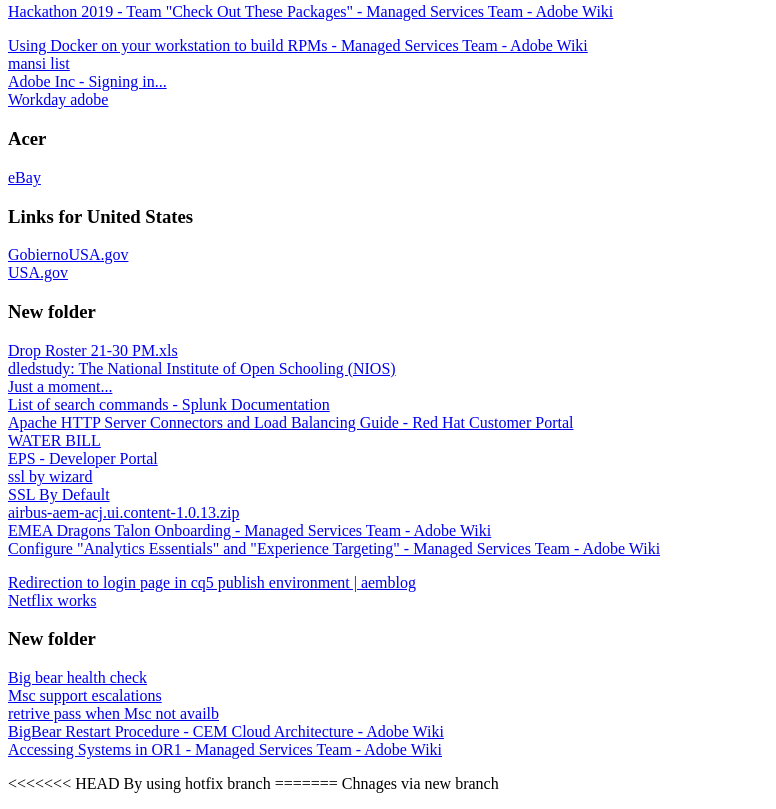
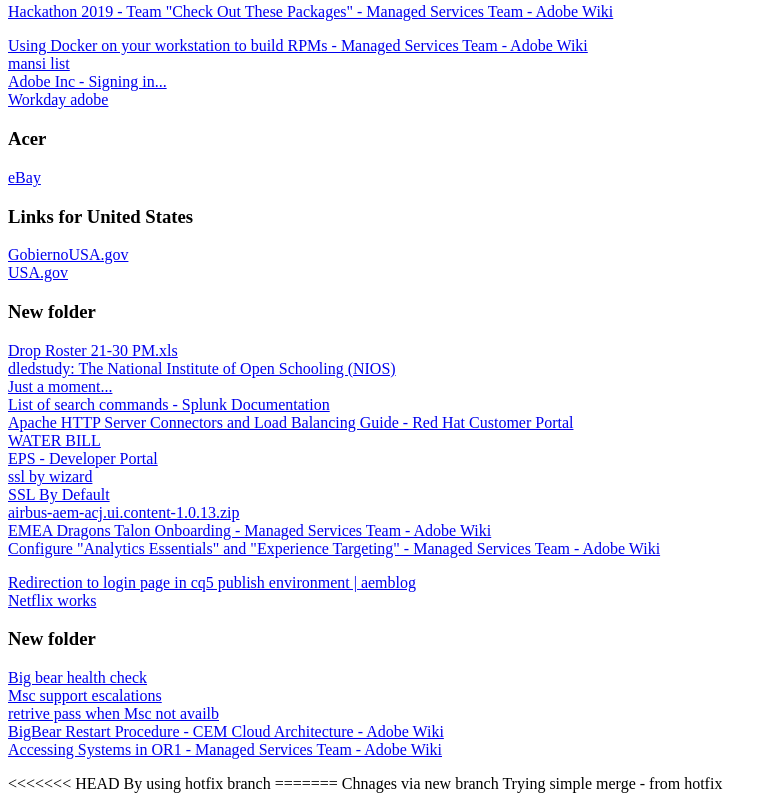
Before and after one commit to poojamadan96/Git, a plain HTML site: page index.html in a window 1280 px wide. Shown: the part 4683-5492 px from the top of the page, without its empty margins (0-776 px from the left). Drawn offline with Linux system fonts and the light colour scheme.

Commit message:
with simple mrege

```diff
--- a/index.html
+++ b/index.html
@@ -304,3 +304,5 @@ By using hotfix branch
 =======
 
 Chnages via new branch
+
+Trying simple merge - from hotfix
```
